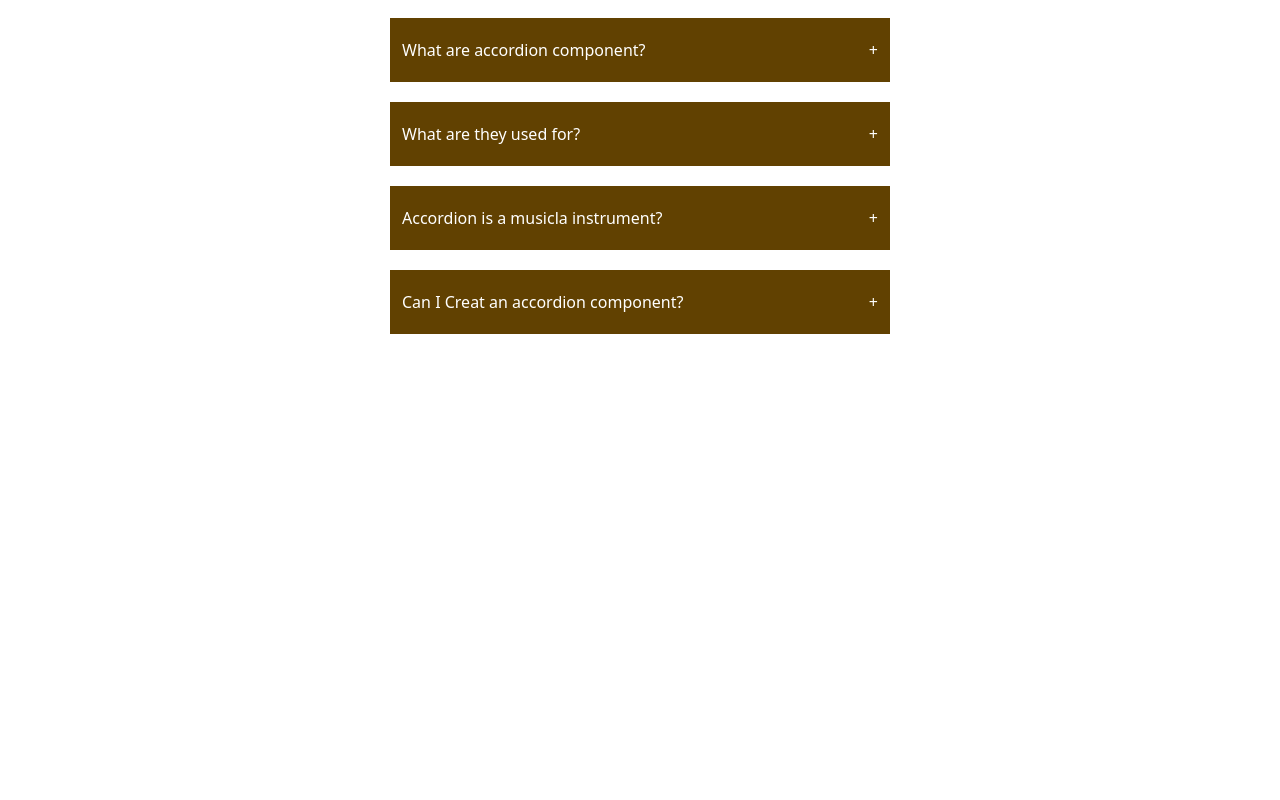
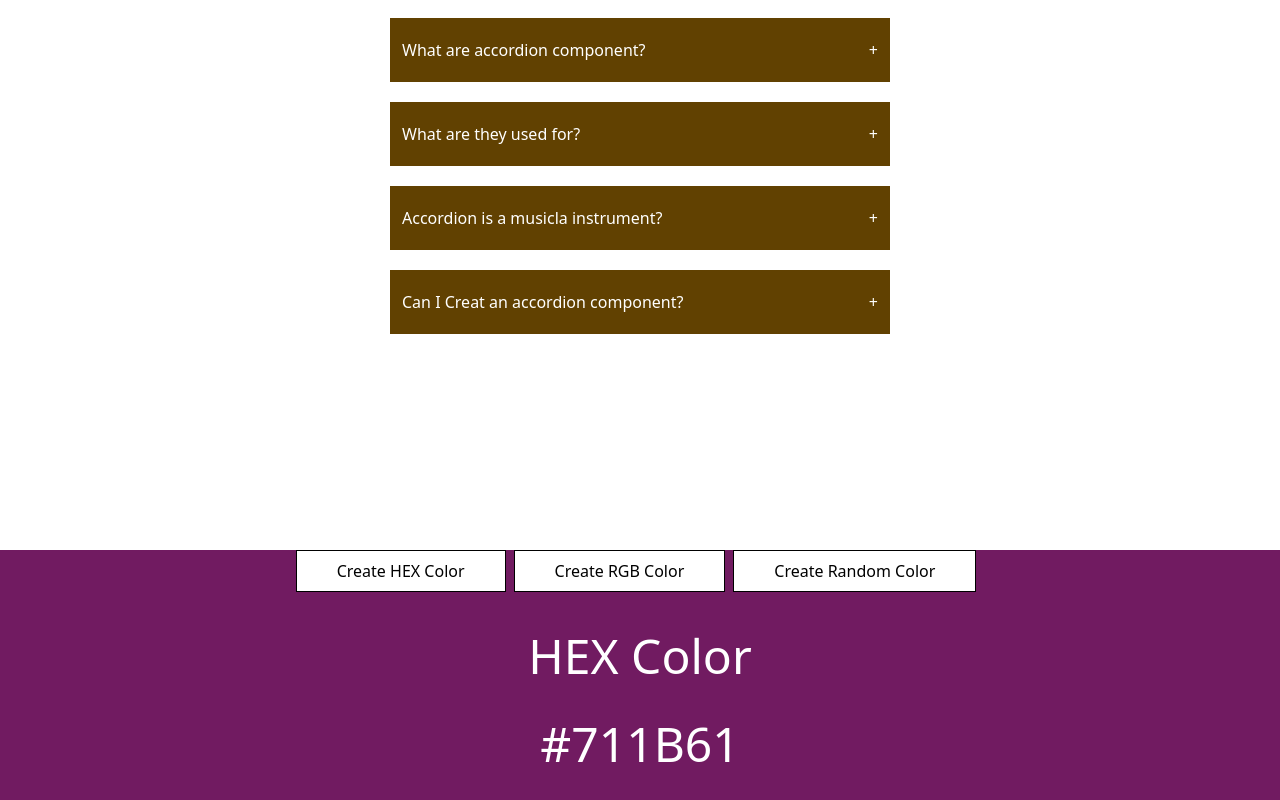
Before and after one commit to amshamim99/react-projects-25, a React (Vite) app: page / in a window 1280 px wide. Shown: the part 250-1050 px from the top of the page. Before the commit the page ends 800 px from the top, so only its background shows below. Built offline with nearby package versions, Linux system fonts and the light colour scheme.

Commit message:
createrandomRgbColor and createrandomHexColor

```diff
--- a/src/App.jsx
+++ b/src/App.jsx
@@ -1,9 +1,14 @@
 import React from 'react'
 import Accordion from './components/Accordion'
+import RandomColor from './components/random-color/RandomColor'
 
 const App = () => {
   return (
-    <Accordion/>
+    <div>
+        <Accordion/>
+        <RandomColor/>
+    </div>
+
   )
 }
 
--- /dev/null
+++ b/src/components/random-color/RandomColor.jsx
@@ -0,0 +1,48 @@
+import React, { useEffect, useState } from 'react'
+
+const RandomColor = () => {
+    const [typeOfColor, settypeOfColor] = useState("hex");
+    const [color, setColor] = useState("#000000");
+
+    function randomColorUtility(lenght) {
+        return Math.floor(Math.random() * lenght)
+    }
+    function handleCreateRandomHexColor() {
+        const hex = [1, 2, 3, 4, 5, 6, 7, 8, 9, "A", "B", "C", "D", "E", "F"];
+        let hexColor = "#";
+        for (let i = 0; i < 6; i++) {
+            hexColor += hex[randomColorUtility(hex.length)]
+        }
+        setColor(hexColor)
+    }
+    function handleCreateRandomRgbColor() {
+        const r = randomColorUtility(255);
+        const g = randomColorUtility(255);
+        const b = randomColorUtility(255);
+
+        setColor(`rgb(${r},${g},${b})`);
+    }
+    useEffect(() => {
+        if (typeOfColor === "rgb") handleCreateRandomRgbColor();
+        else handleCreateRandomHexColor();
+    }, [typeOfColor]);
+
+    return (
+        <div style={{
+            height: "100vh",
+            weigth: "100vw",
+            background: color
+
+        }} className='text-center space-x-2'>
+            <button onClick={() => settypeOfColor("hex")} className='bg-white py-2 px-10 cursor-pointer border border-black'>Create HEX Color</button>
+            <button onClick={() => settypeOfColor("rgb")} className='bg-white py-2 px-10 cursor-pointer border border-black'>Create RGB Color</button>
+            <button onClick={typeOfColor === "hex" ? handleCreateRandomHexColor : handleCreateRandomRgbColor} className='bg-white py-2 px-10 cursor-pointer border border-black'>Create Random Color</button>
+            <div className='flex flex-col justify-center items-center gap-10 text-white text-5xl mt-10'>
+                <h3>{typeOfColor === "rgb" ? "RGB Color" : "HEX Color"}</h3>
+                <h1>{color}</h1>
+            </div>
+        </div>
+    )
+}
+
+export default RandomColor
```
